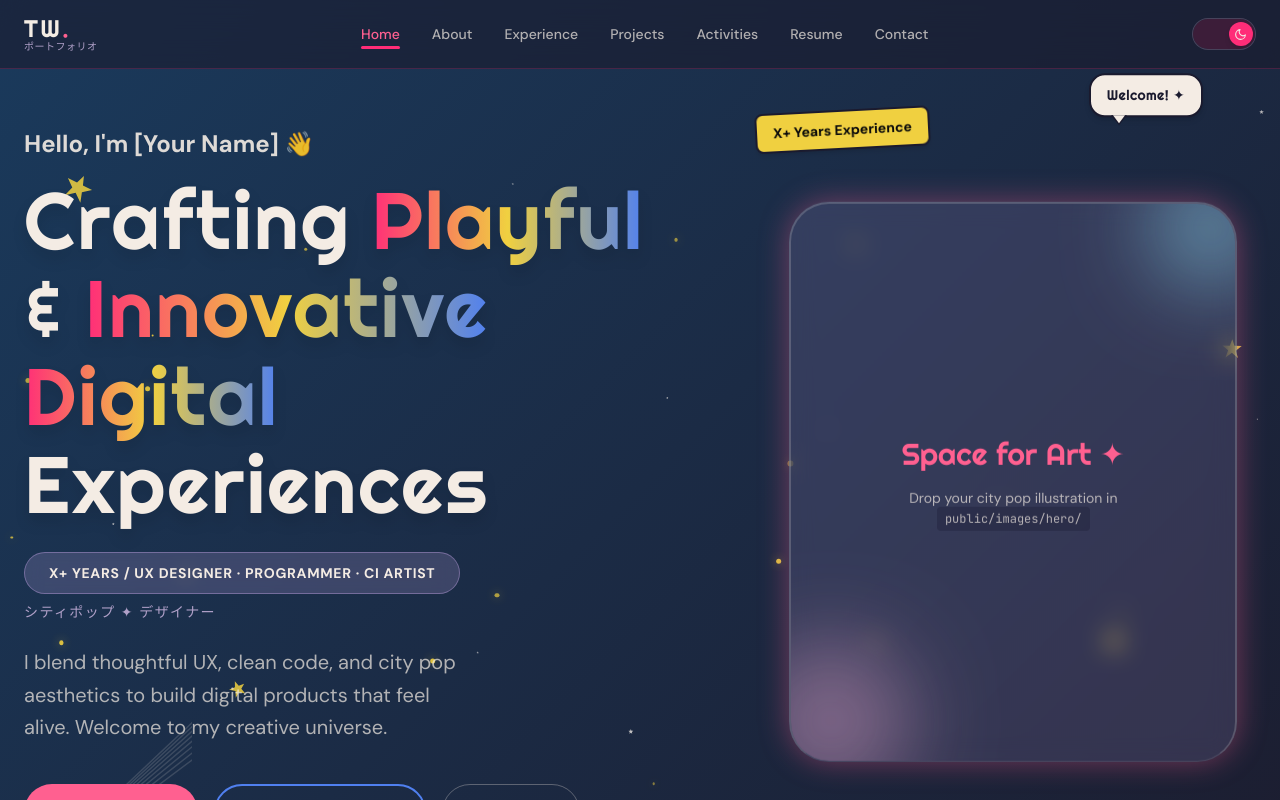
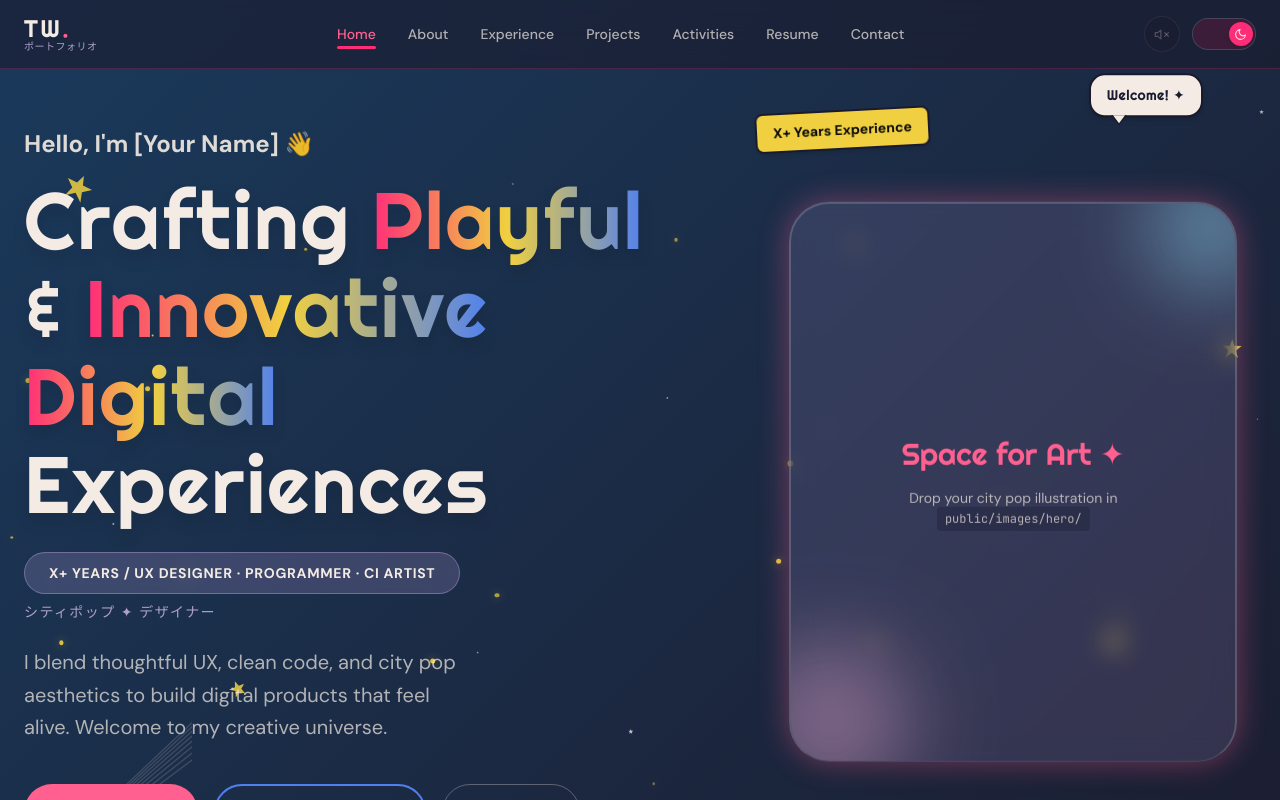
Before and after one commit to tawaninm/PorfolioWebsite, a Next.js app: page / in a window 1280 px wide. Shown: the top 800 px of the page. Built offline with nearby package versions, Linux system fonts and the light colour scheme; a web font is replaced by a local one.

Commit message:
add play song

```diff
--- /dev/null
+++ b/src/components/MusicPlayer.tsx
@@ -0,0 +1,119 @@
+"use client";
+
+import { useState, useEffect, useRef } from "react";
+import { FiVolume2, FiVolumeX } from "react-icons/fi";
+
+declare global {
+  interface Window {
+    YT: { Player: new (id: string, opts: object) => YTPlayer };
+    onYouTubeIframeAPIReady: () => void;
+  }
+}
+
+interface YTPlayer {
+  playVideo(): void;
+  pauseVideo(): void;
+  setVolume(v: number): void;
+  destroy(): void;
+}
+
+const VIDEO_ID = "NwOvu-j_WjY";
+const PLAYER_DIV_ID = "yt-bg-music-player";
+
+export default function MusicPlayer() {
+  const [playing, setPlaying] = useState(false);
+  const [ready, setReady] = useState(false);
+  const playerRef = useRef<YTPlayer | null>(null);
+
+  useEffect(() => {
+    const initPlayer = () => {
+      if (!document.getElementById(PLAYER_DIV_ID)) return;
+      playerRef.current = new window.YT.Player(PLAYER_DIV_ID, {
+        videoId: VIDEO_ID,
+        playerVars: {
+          autoplay: 0,
+          controls: 0,
+          loop: 1,
+          playlist: VIDEO_ID,
+          disablekb: 1,
+          fs: 0,
+          iv_load_policy: 3,
+          modestbranding: 1,
+          rel: 0,
+        },
+        events: {
+          onReady: (e: { target: YTPlayer }) => {
+            e.target.setVolume(22);
+            setReady(true);
+          },
+        },
+      });
+    };
+
+    if (window.YT?.Player) {
+      initPlayer();
+    } else {
+      window.onYouTubeIframeAPIReady = initPlayer;
+      if (!document.querySelector('script[src*="youtube.com/iframe_api"]')) {
+        const s = document.createElement("script");
+        s.src = "https://www.youtube.com/iframe_api";
+        document.head.appendChild(s);
+      }
+    }
+
+    return () => {
+      playerRef.current?.destroy();
+      playerRef.current = null;
+    };
+  }, []);
+
+  const toggle = () => {
+    if (!ready || !playerRef.current) return;
+    if (playing) {
+      playerRef.current.pauseVideo();
+    } else {
+      playerRef.current.playVideo();
+    }
+    setPlaying((p) => !p);
+  };
+
+  return (
+    <>
+      {/* Hidden YouTube iframe container */}
+      <div
+        id={PLAYER_DIV_ID}
+        style={{
+          position: "fixed",
+          bottom: "-10px",
+          left: "-10px",
+          width: "1px",
+          height: "1px",
+          opacity: 0,
+          pointerEvents: "none",
+          overflow: "hidden",
+        }}
+      />
+
+      {/* Toggle button */}
+      <button
+        onClick={toggle}
+        aria-label={playing ? "หยุดเพลง" : "เปิดเพลง"}
+        title={playing ? "หยุดเพลง" : "เปิดเพลงพื้นหลัง"}
+        className={`relative w-9 h-9 rounded-full border flex items-center justify-center transition-all duration-300
+          ${!ready
+            ? "border-muted-lilac/10 bg-vinyl-dark/40 text-soft-white/25 cursor-wait"
+            : playing
+              ? "border-sky-cyan/50 bg-sky-cyan/10 text-sky-cyan hover:border-sky-cyan/80 hover:shadow-[0_0_12px_rgba(0,200,255,0.35)] cursor-pointer"
+              : "border-muted-lilac/30 bg-vinyl-dark/80 text-soft-white/60 hover:border-neon-magenta/60 hover:text-soft-white hover:shadow-[0_0_12px_rgba(255,45,120,0.3)] cursor-pointer"
+          }`}
+      >
+        {playing ? <FiVolume2 size={15} /> : <FiVolumeX size={15} />}
+
+        {/* Pulse ring when playing */}
+        {playing && (
+          <span className="absolute inset-0 rounded-full border border-sky-cyan/40 animate-ping opacity-60" />
+        )}
+      </button>
+    </>
+  );
+}
--- a/src/components/Navbar.tsx
+++ b/src/components/Navbar.tsx
@@ -6,6 +6,7 @@ import { usePathname } from "next/navigation";
 import Link from "next/link";
 import { motion, AnimatePresence, useScroll, useMotionValueEvent } from "framer-motion";
 import { FiSun, FiMoon } from "react-icons/fi";
+import MusicPlayer from "./MusicPlayer";
 
 const navLinks = [
   { label: "Home",       href: "/#home" },
@@ -139,6 +140,9 @@ export default function Navbar() {
 
           {/* Right controls */}
           <div className="flex items-center gap-3">
+
+            {/* Music Player */}
+            <MusicPlayer />
 
             {/* Theme Toggle */}
             {mounted && (
```
